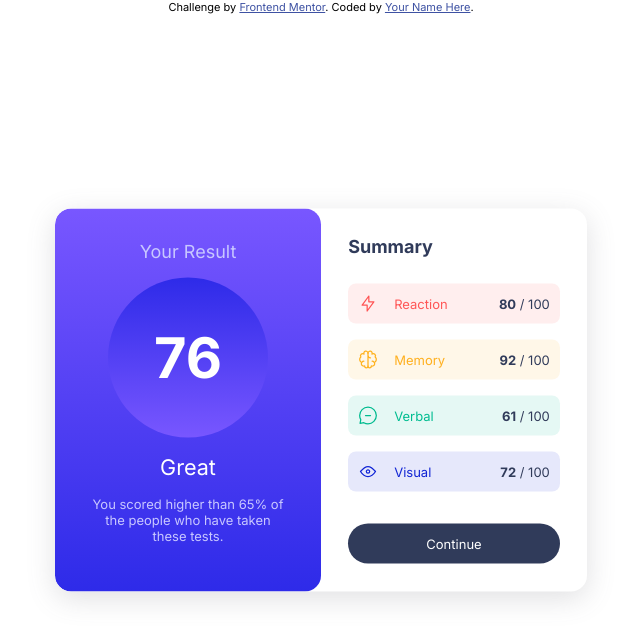
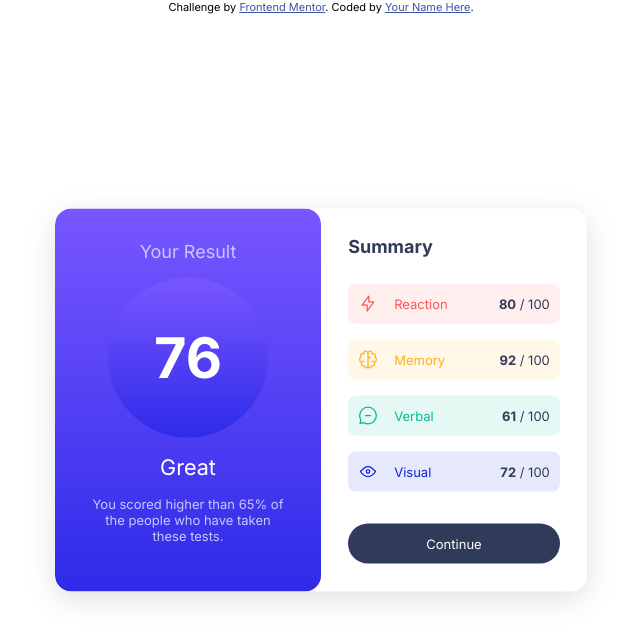
Before and after one commit to joakes/results-summary-component-main, a plain HTML site: page index.html in a window 1280 px wide. Shown: the whole page, without its empty margins (319-959 px from the left). Drawn offline with Linux system fonts and the light colour scheme.

Commit message:
swap gradient

```diff
--- a/css/styles.css
+++ b/css/styles.css
@@ -51,7 +51,7 @@
     hsla(241, 72%, 46%, 0)
   );
 
-  background-image: linear-gradient(hsl(241, 81%, 54%), hsl(252, 100%, 67%));
+  background-image: linear-gradient(hsl(252, 100%, 67%), hsl(241, 81%, 54%));
 
   & p {
     font-weight: var(--fw-700);
```
